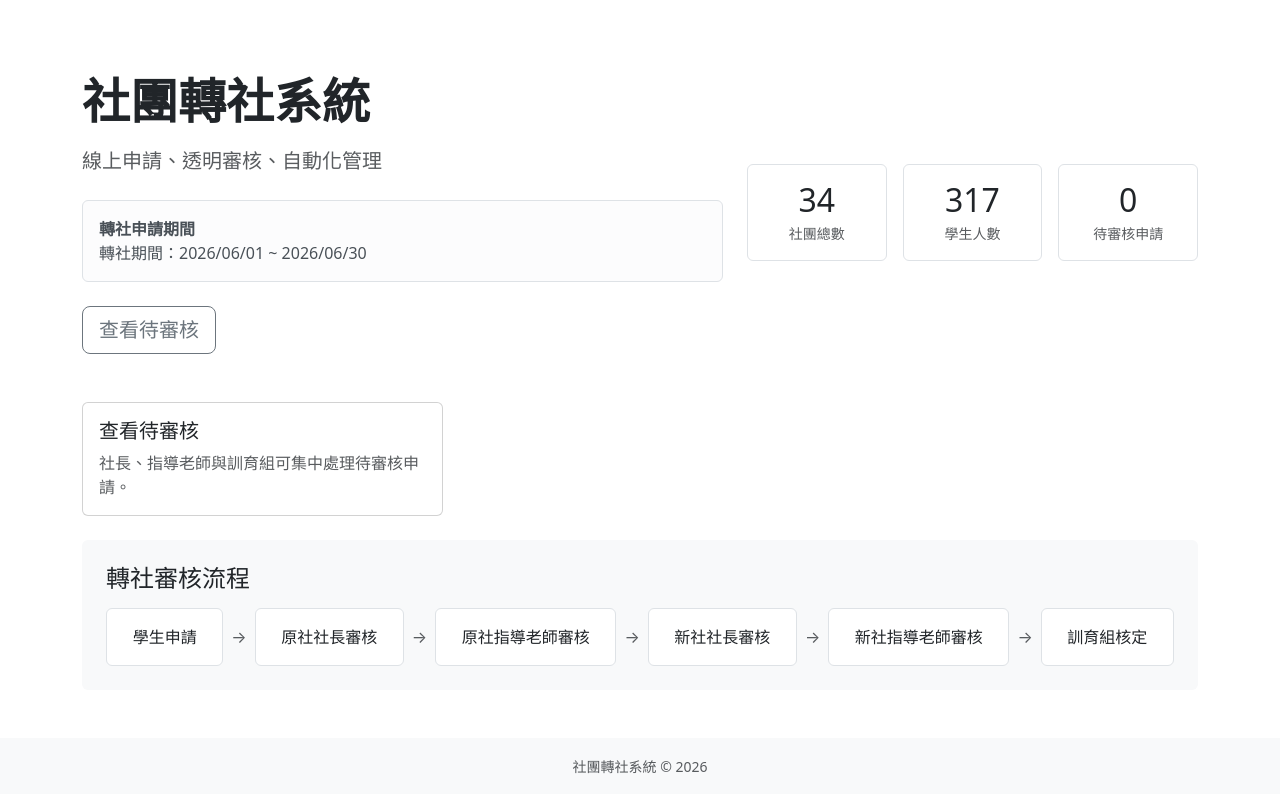
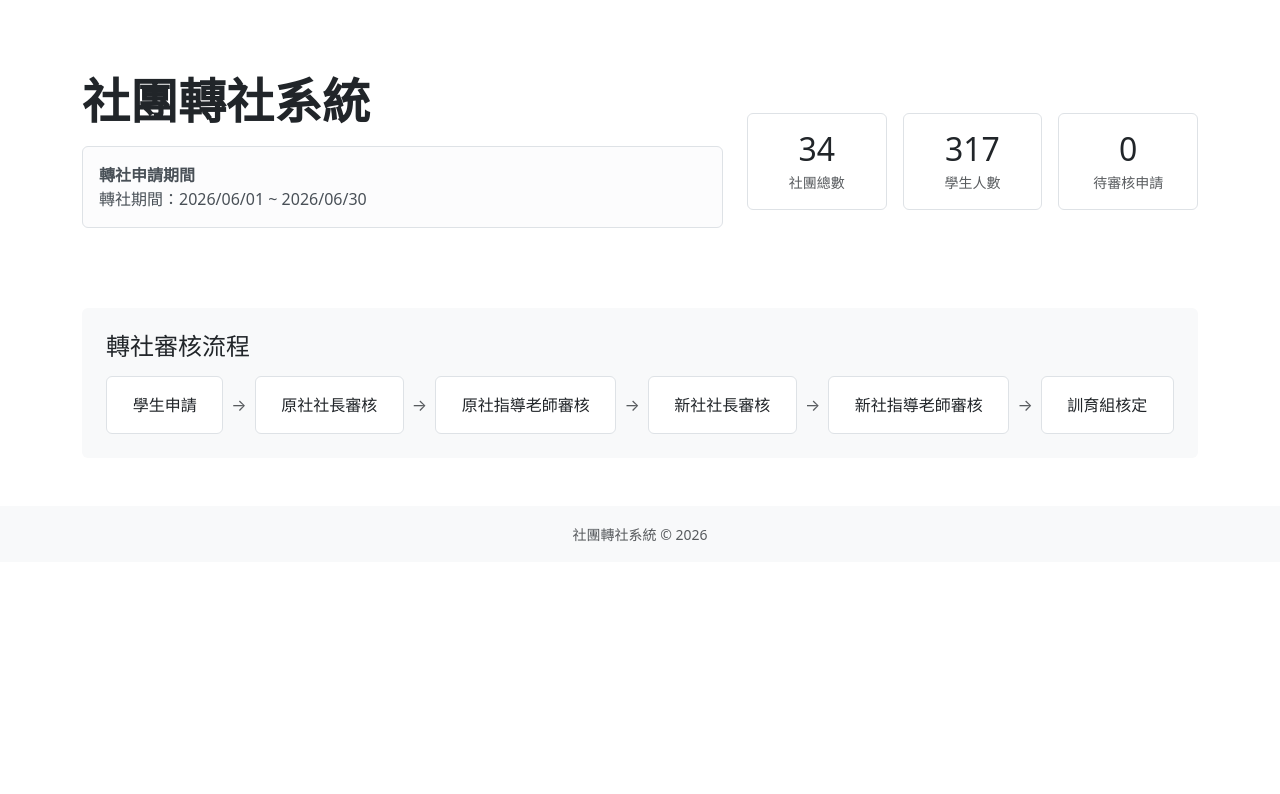
Before and after one commit to 11330097-stack/ClubTransferProject, a Django app: page / in a window 1280 px wide. Shown: the part 80-874 px from the top of the page. After the commit the page ends 622 px from the top, so only its background shows below. Run offline with Django 4.2, Linux system fonts and the light colour scheme; a user stored in the database is signed in; data comes from the database, SQL or seed files in the repository.

Commit message:
refactor: simplify home and club list copy

```diff
--- a/templates/accounts/home.html
+++ b/templates/accounts/home.html
@@ -8,7 +8,6 @@
     <div class="row align-items-center g-4">
         <div class="col-lg-7">
             <h1 class="display-5 fw-bold mb-3">社團轉社系統</h1>
-            <p class="lead text-muted mb-4">線上申請、透明審核、自動化管理</p>
             <div class="alert alert-light border mb-4">
                 <div class="fw-semibold">轉社申請期間</div>
                 {% if transfer_window %}
@@ -37,11 +36,6 @@
                         <a href="{% url 'transfer_apply' %}" class="btn btn-primary btn-lg">申請轉社</a>
                     {% endif %}
                     <a href="{% url 'my_requests' %}" class="btn btn-outline-primary btn-lg">查看我的申請</a>
-                {% endif %}
-                {% if user.is_authenticated %}
-                    {% if user|can_review_transfers %}
-                        <a href="{% url 'pending_approvals' %}" class="btn btn-outline-secondary btn-lg">查看待審核</a>
-                    {% endif %}
                 {% endif %}
             </div>
         </div>
@@ -94,18 +88,6 @@
                 </a>
             </div>
         {% endif %}
-        {% if user.is_authenticated %}
-            {% if user|can_review_transfers %}
-                <div class="col">
-                    <a href="{% url 'pending_approvals' %}" class="card h-100 text-decoration-none text-body">
-                        <div class="card-body">
-                            <h2 class="h5 card-title">查看待審核</h2>
-                            <p class="card-text text-muted mb-0">社長、指導老師與訓育組可集中處理待審核申請。</p>
-                        </div>
-                    </a>
-                </div>
-            {% endif %}
-        {% endif %}
     </div>
 </section>
 
--- a/templates/clubs/club_list.html
+++ b/templates/clubs/club_list.html
@@ -6,7 +6,6 @@
 <div class="d-flex justify-content-between align-items-center mb-4">
     <div>
         <h1 class="h2 mb-1">社團列表</h1>
-        <p class="text-muted mb-0">查看各社團目前人數與剩餘名額。</p>
     </div>
 </div>
 
```
Also changed, not shown: templates/accounts/account_admin_list.html (+13 -5 lines).
